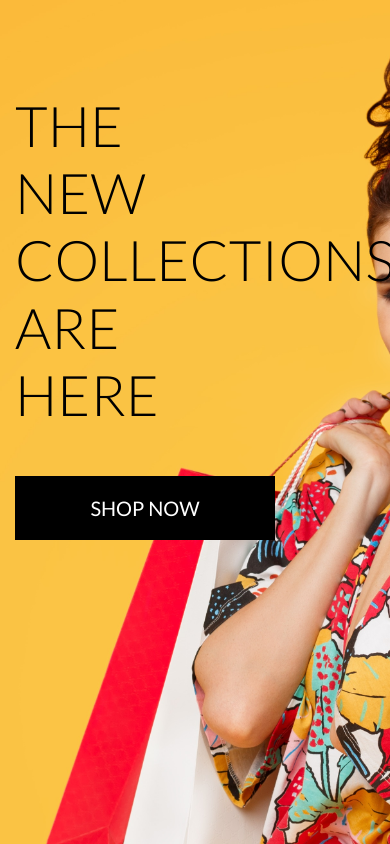
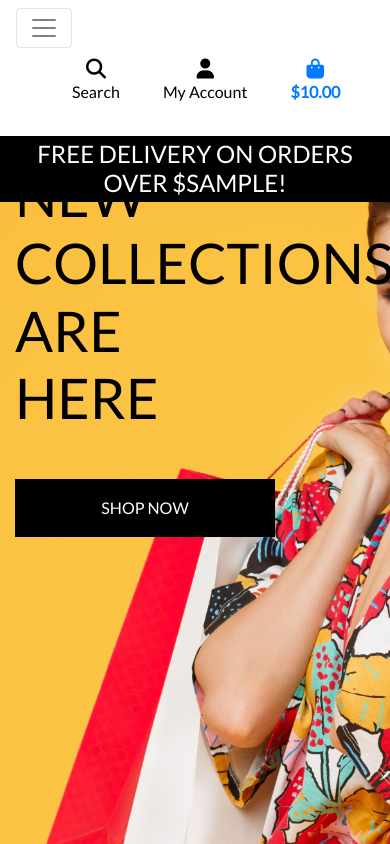
Before and after one commit to amorychambers/django-boutique, a Django app: template home/templates/home/index.html in a window 390 px wide. Run offline with Django 3.2, Linux system fonts and the light colour scheme; the template is opened without the code that fills it: most values are stand-ins (such as "Sample title", 1, 10 or a date in 2020); some libraries are stand-ins or nearby versions.

Commit message:
feat: add mobile header and main nav bar

```diff
--- a/home/templates/home/index.html
+++ b/home/templates/home/index.html
@@ -2,24 +2,27 @@
 {% load static %}
 
 {% block page_header %}
-<div class="container header-container">
-    <div class="row">
-        <div class="col"></div>
+    <div class="container header-contianer">
+        <div class="row">
+            <div class="col"></div>
+        </div>
     </div>
-</div>
 {% endblock %}
 
 {% block content %}
     <div class="container h-100">
         <div class="row h-100">
             <div class="col-7 col-md-6 my-auto">
-                <h1 class="display-4 logo-font text-black">The new collections are here</h1>
+                <h1 class="display-4 logo-font text-black">
+                    The new collections are here
+                </h1>
                 <div class="my-5">
                     <h4>
-                        <a href="" class="shop-now-button btn btn-lg rounded-0 text-uppercase py-3">Shop Now</a>
+                        <a href="" class="shop-now-button btn btn-ls rounded-0 text-uppercase py-3">Shop Now</a>
                     </h4>
                 </div>
             </div>
         </div>
     </div>
+
 {% endblock %}
--- a/static/css/base.css
+++ b/static/css/base.css
@@ -3,11 +3,11 @@ html {
 }
 
 body {
-    background: url('/media/homepage_background_cropped.jpg') no-repeat center center fixed;
-    background-size: cover;
+	background: url('/media/homepage_background_cropped.jpg') no-repeat center center fixed;
+	background-size: cover;
     height: calc(100vh - 164px);
     color: #555;
-    font-family: 'Lato', sans-serif;
+    font-family: "Lato";
 }
 
 /* from Bulma */
@@ -56,7 +56,11 @@ body {
     border: 1px solid black !important;
 }
 
-/* -------------------------------- Media Queries */
+.bg-black {
+    background: #000 !important;
+}
+
+/* --------------------------------- Media queries */
 
 /* Slightly larger container on xl screens */
 @media (min-width: 1200px) {
--- a/templates/base.html
+++ b/templates/base.html
@@ -2,7 +2,6 @@
 
 <!doctype html>
 <html lang="en">
-
   <head>
 
     {% block meta %}
@@ -15,13 +14,8 @@
     {% endblock %}
 
     {% block corecss %}
-  <link rel="stylesheet" href="https://cdn.jsdelivr.net/npm/bootstrap@4.6.2/dist/css/bootstrap.min.css"
-    integrity="sha384-xOolHFLEh07PJGoPkLv1IbcEPTNtaed2xpHsD9ESMhqIYd0nLMwNLD69Npy4HI+N" crossorigin="anonymous">
-  <link rel="preconnect" href="https://fonts.googleapis.com">
-  <link rel="preconnect" href="https://fonts.gstatic.com" crossorigin>
-  <link
-    href="https://fonts.googleapis.com/css2?family=Lato:ital,wght@0,100;0,300;0,400;0,700;0,900;1,100;1,300;1,400;1,700;1,900&display=swap"
-    rel="stylesheet">
+        <link rel="stylesheet" href="https://stackpath.bootstrapcdn.com/bootstrap/4.4.1/css/bootstrap.min.css" integrity="sha384-Vkoo8x4CGsO3+Hhxv8T/Q5PaXtkKtu6ug5TOeNV6gBiFeWPGFN9MuhOf23Q9Ifjh" crossorigin="anonymous">
+        <link rel="stylesheet" href="https://fonts.googleapis.com/css?family=Lato&display=swap">
         <link rel="stylesheet" href="{% static 'css/base.css' %}">
     {% endblock %}
 
@@ -29,16 +23,10 @@
     {% endblock %}
 
     {% block corejs %}
-  <script src="https://cdn.jsdelivr.net/npm/jquery@3.5.1/dist/jquery.min.js"
-    integrity="sha256-9/aliU8dGd2tb6OSsuzixeV4y/faTqgFtohetphbbj0=" crossorigin="anonymous"></script>
-  <script src="https://cdn.jsdelivr.net/npm/popper.js@1.16.1/dist/umd/popper.min.js"
-    integrity="sha384-9/reFTGAW83EW2RDu2S0VKaIzap3H66lZH81PoYlFhbGU+6BZp6G7niu735Sk7lN"
-    crossorigin="anonymous"></script>
-  <script src="https://cdn.jsdelivr.net/npm/bootstrap@4.6.2/dist/js/bootstrap.min.js"
-    integrity="sha384-+sLIOodYLS7CIrQpBjl+C7nPvqq+FbNUBDunl/OZv93DB7Ln/533i8e/mZXLi/P+"
-    crossorigin="anonymous"></script>
-  <script src="https://kit.fontawesome.com/ee31e6b5f8.js" crossorigin="anonymous"></script>
-
+        <script src="https://kit.fontawesome.com/4863a75fd6.js" crossorigin="anonymous"></script>
+        <script src="https://code.jquery.com/jquery-3.4.1.slim.min.js" integrity="sha384-J6qa4849blE2+poT4WnyKhv5vZF5SrPo0iEjwBvKU7imGFAV0wwj1yYfoRSJoZ+n" crossorigin="anonymous"></script>
+        <script src="https://cdn.jsdelivr.net/npm/popper.js@1.16.0/dist/umd/popper.min.js" integrity="sha384-Q6E9RHvbIyZFJoft+2mJbHaEWldlvI9IOYy5n3zV9zzTtmI3UksdQRVvoxMfooAo" crossorigin="anonymous"></script>
+        <script src="https://stackpath.bootstrapcdn.com/bootstrap/4.4.1/js/bootstrap.min.js" integrity="sha384-wfSDF2E50Y2D1uUdj0O3uMBJnjuUD4Ih7YwaYd1iqfktj0Uod8GCExl3Og8ifwB6" crossorigin="anonymous"></script>
     {% endblock %}
 
     {% block extra_js %}
@@ -46,7 +34,6 @@
 
     <title>Boutique Ado {% block extra_title %}{% endblock %}</title>
   </head>
-
   <body>
     <header class="container-fluid fixed-top">
         <div id="topnav" class="row bg-white pt-lg-2 d-none d-lg-flex">
@@ -58,8 +45,7 @@
             <div class="col-12 col-lg-4 my-auto py-1 py-lg-0">
                 <form method="GET" action="">
                     <div class="input-group w-100">
-            <input class="form-control border border-black rounded-0" type="text" name="q"
-              placeholder="Search our site">
+                        <input class="form-control border border-black rounded-0" type="text" name="q" placeholder="Search our site">
                         <div class="input-group-append">
                             <button class="form-control btn btn-black border border-black rounded-0" type="submit">
                                 <span class="icon">
@@ -73,8 +59,7 @@
             <div class="col-12 col-lg-4 my-auto py-1 py-lg-0">
                 <ul class="list-inline list-unstyled text-center text-lg-right my-0">
                     <li class="list-inline-item dropdown">
-            <a class="text-black nav-link" href="#" id="user-options" data-toggle="dropdown" aria-haspopup="true"
-              aria-expanded="false">
+                        <a class="text-black nav-link" href="#" id="user-options" data-toggle="dropdown" aria-haspopup="true" aria-expanded="false">
                             <div class="text-center">
                                 <div><i class="fas fa-user fa-lg"></i></div>
                                 <p class="my-0">My Account</p>
@@ -109,6 +94,21 @@
                     </li>
                 </ul>
             </div>
+            <div class="col-12 col-lg-4 my-auto py-1 py-lg-0"></div>
+        </div>
+        <div class="row bg-white">
+            <nav class="navbar navbar-expand-lg navbar-light w-100">
+                <button class="navbar-toggler" type="button" data-toggle="collapse" data-target="#main-nav" aria-controls="main-nav" aria-expanded="false" aria-label="Toggle navigation">
+                    <span class="navbar-toggler-icon"></span>
+                </button>
+                {% include 'includes/mobile-top-header.html' %}
+                {% include 'includes/main-nav.html' %}
+            </nav>
+        </div>
+        <div id="delivery-banner" class="row text-center">
+            <div class="col bg-black text-white">
+                <h4 class="logo-font my-1">Free delivery on orders over ${{ free_shipping_threshold }}!</h4>
+            </div>
         </div>
     </header>
 
@@ -127,5 +127,4 @@
 
 
   </body>
-
 </html>
--- /dev/null
+++ b/templates/includes/main-nav.html
@@ -0,0 +1,54 @@
+<div class="collapse navbar-collapse" id="main-nav">
+    <ul class="navbar-nav w-auto mx-auto">
+        <li class="nav-item dropdown">
+            <a class="logo-font font-weight-bold nav-link text-black mr-5" href="#" id="all-products-link"
+                data-toggle="dropdown" aria-haspopup="true" aria-expanded="false">
+                All Products
+            </a>
+            <div class="dropdown-menu border-0" aria-labelledby="all-products-link">
+                <a href="" class="dropdown-item">By Price</a>
+                <a href="" class="dropdown-item ">By Rating</a>
+                <a href="" class="dropdown-item ">By Category</a>
+                <a href="" class="dropdown-item">All Products</a>
+            </div>
+        </li>
+
+        <li class="nav-item dropdown">
+            <a class="logo-font font-weight-bold nav-link text-black mr-5" href="#" id="clothing-link"
+                data-toggle="dropdown" aria-haspopup="true" aria-expanded="false">
+                Clothing
+            </a>
+            <div class="dropdown-menu border-0" aria-labelledby="clothing-link">
+                <a href="" class="dropdown-item">Activewear &amp; Essentials</a>
+                <a href="" class="dropdown-item">Jeans</a>
+                <a href="" class="dropdown-item">Shirts</a>
+                <a href="" class="dropdown-item">All Clothing</a>
+            </div>
+        </li>
+
+        <li class="nav-item dropdown">
+            <a class="logo-font font-weight-bold nav-link text-black mr-5" href="#" id="homeware-link"
+                data-toggle="dropdown" aria-haspopup="true" aria-expanded="false">
+                Homeware
+            </a>
+            <div class="dropdown-menu border-0" aria-labelledby="homeware-link">
+                <a href="" class="dropdown-item">Bed &amp; Bath</a>
+                <a href="" class="dropdown-item">Kitchen &amp; Dining</a>
+                <a href="" class="dropdown-item">All Homeware</a>
+            </div>
+        </li>
+
+        <li class="nav-item dropdown">
+            <a class="logo-font font-weight-bold nav-link text-black" href="#" id="specials-link" data-toggle="dropdown"
+                aria-haspopup="true" aria-expanded="false">
+                Special Offers
+            </a>
+            <div class="dropdown-menu border-0" aria-labelledby="specials-link">
+                <a href="" class="dropdown-item">New Arrivals</a>
+                <a href="" class="dropdown-item">Deals</a>
+                <a href="" class="dropdown-item">Clearance</a>
+                <a href="" class="dropdown-item">All Specials</a>
+            </div>
+        </li>
+    </ul>
+</div>
--- /dev/null
+++ b/templates/includes/mobile-top-header.html
@@ -0,0 +1,63 @@
+<ul>
+    <li class="list-inline-item">
+        <a class="text-black nav-link d-block d-lg-none" href="#" id="mobile-search" data-toggle="dropdown"
+            aria-haspopup="true" aria-expanded="false">
+            <div class="text-center">
+                <div><i class="fas fa-search fa-lg"></i></div>
+                <p class="my-0">Search</p>
+            </div>
+        </a>
+        <div class="dropdown-menu border-0 w-100 p-3 rounded-0 my-0" aria-labelledby="mobile-search">
+            <form class="form" method="GET" action="">
+                <div class="input-group w-100">
+                    <input class="form-control border border-black rounded-0" type="text" name="q"
+                        placeholder="Search our site">
+                    <div class="input-group-append">
+                        <button class="form-control form-control btn btn-black border border-black rounded-0"
+                            type="submit">
+                            <span class="icon">
+                                <i class="fas fa-search"></i>
+                            </span>
+                        </button>
+                    </div>
+                </div>
+            </form>
+        </div>
+    </li>
+    <li class="list-inline-item dropdown">
+        <a class="text-black nav-link d-block d-lg-none" href="#" id="user-options" data-toggle="dropdown"
+            aria-haspopup="true" aria-expanded="false">
+            <div class="text-center">
+                <div><i class="fas fa-user fa-lg"></i></div>
+                <p class="my-0">My Account</p>
+            </div>
+        </a>
+        <div class="dropdown-menu border-0" aria-labelledby="user-options">
+            {% if request.user.is_authenticated %}
+            {% if request.user.is_superuser %}
+            <a href="{% url 'account_logout' %}" class="dropdown-item">Product Management</a>
+            {% endif %}
+            <a href="" class="dropdown-item">My Profile</a>
+            <a href="{% url 'account_logout' %}" class="dropdown-item">Logout</a>
+            {% else %}
+            <a href="{% url 'account_signup' %}" class="dropdown-item">Register</a>
+            <a href="{% url 'account_login' %}" class="dropdown-item">Login</a>
+            {% endif %}
+        </div>
+    </li>
+    <li class="list-inline-item">
+        <a class="{% if grand_total %}text-primary font-weight-bold{% else %}text-black{% endif %} nav-link d-block d-lg-none"
+            href="">
+            <div class="text-center">
+                <div><i class="fas fa-shopping-bag fa-lg"></i></div>
+                <p class="my-0">
+                    {% if grand_total %}
+                    ${{ grand_total|floatformat:2 }}
+                    {% else %}
+                    $0.00
+                    {% endif %}
+                </p>
+            </div>
+        </a>
+    </li>
+</ul>
```
Lines whose indentation alone changed are shown as unchanged.
